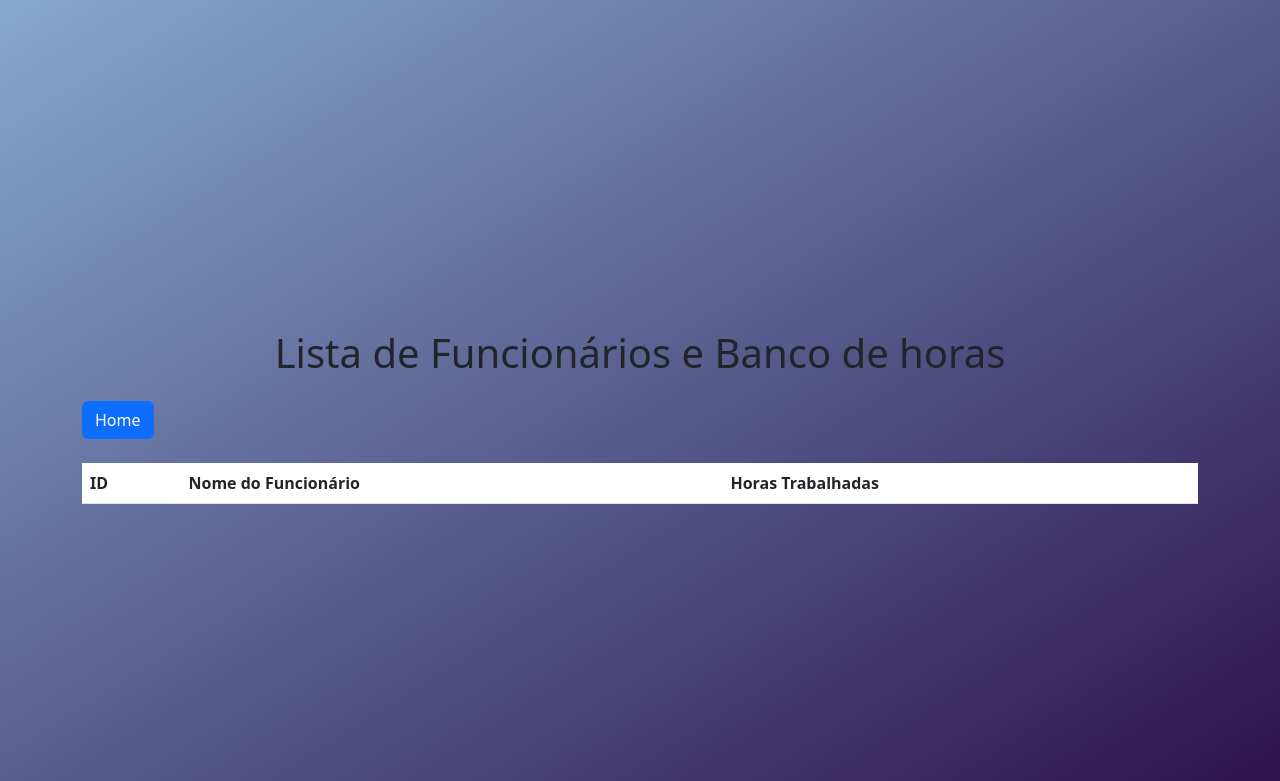
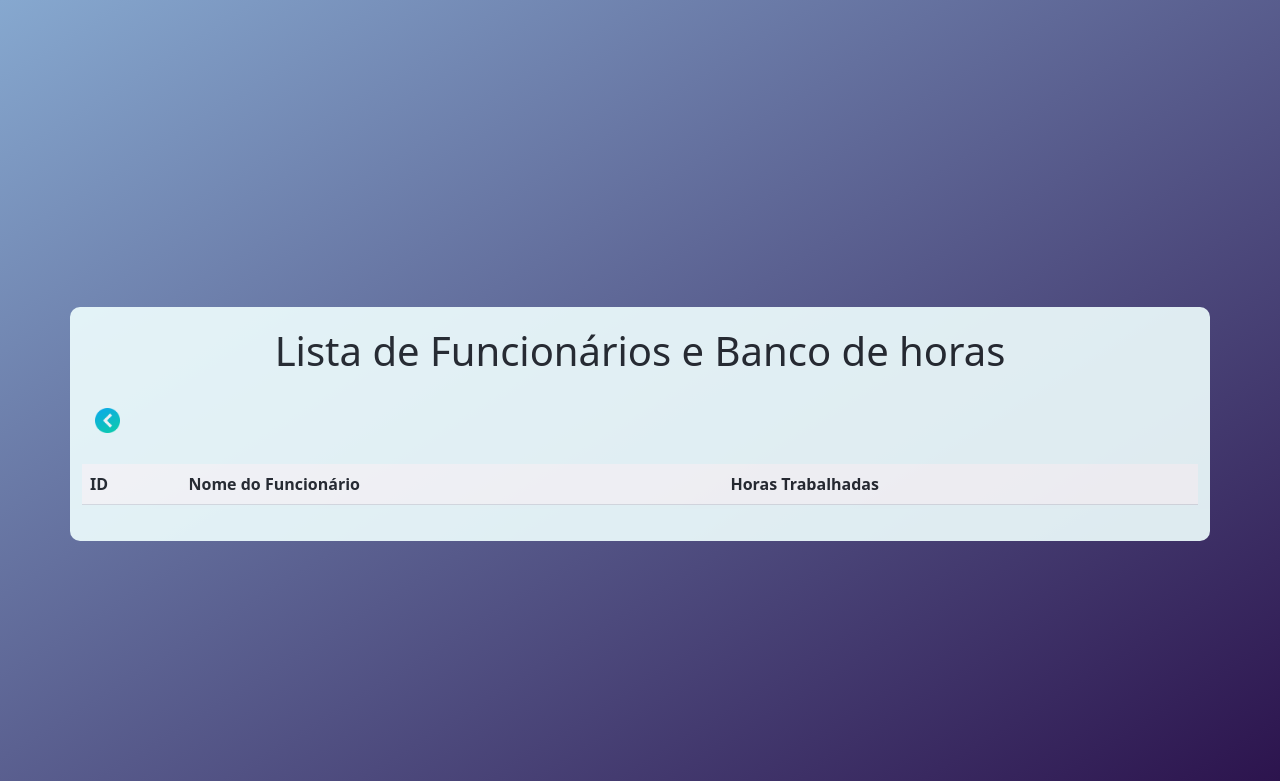
Before and after one commit to Wilwalker27/relogio_ponto, a PHP site: page /horarioTrabalhado.php in a window 1280 px wide. Shown: the top 781 px of the page. Run offline with PHP 8.4, Linux system fonts and the light colour scheme; data that the repository does not hold is empty.

Commit message:
ajustando botões

```diff
--- a/App/Database/Connection.php
+++ b/App/Database/Connection.php
@@ -3,7 +3,7 @@ class Connection
 {
     private $DSN = 'mysql:host=localhost;dbname=time_clock'; // nome da database do mysql
     private string $user = 'root'; // nome de usário para acesso ao banco de dados
-    private string $password = 'root'; // senha de usário para acesso ao banco de dados
+    private string $password = ''; // senha de usário para acesso ao banco de dados
 
     public function connect(){
         try {
--- a/criarFuncionario.php
+++ b/criarFuncionario.php
@@ -19,7 +19,7 @@
     <div class="container mt-5">
         <h1 class="text-center">Cadastrar novo funcionário</h1>
         <div class="mt-4">
-            <a href="index.php" class="btn btn-primary">Home</a>
+
         </div>
         <div class="row justify-content-center mt-4">
             <div class="col-md-6">
@@ -28,6 +28,7 @@
                         <label for="nomeFuncionario" class="form-label">Nome do Funcionário</label>
                         <input type="text" name="nome_funcionario" class="form-control" id="nomeFuncionario" required>
                     </div>
+                    <a href="index.php" class="btn btn-primary">Retornar</a>
                     <button type="submit" class="btn btn-primary">Registrar</button>
                 </form>
                 <?php
--- a/css/style.css
+++ b/css/style.css
@@ -11,3 +11,48 @@ body {
     align-items: center;
 
 }
+.btn img {width: auto;
+    height: auto;
+    max-width: 25px;
+    max-height: 25px;
+
+}
+
+
+.container {
+    padding: 20px;
+    max-width: 400px;
+    background-color: azure;
+    opacity: 0.9;
+    border-radius: 10px;
+    box-shadow: 0px 0px 10px rgba(0,0,0,0,0.1);
+}
+
+.form-group {
+    margin-bottom: 15px;
+}
+.form-group label {
+
+    font-weight: bold;
+}
+
+.form-group input,
+.form-group select {
+
+    width: 100%;
+    padding: 10px;
+    border: 1px solid #ccc;
+    border-radius: 5px;
+}
+
+.form-group input[type="submit"] {
+    background-color: #2B124C;
+    color: rgb(255, 255, 255);
+    border: none;
+    cursor: pointer;
+}
+
+button:hover {
+
+    background-color: #009588;
+}
--- a/horarioTrabalhado.php
+++ b/horarioTrabalhado.php
@@ -13,6 +13,7 @@
     <meta charset="UTF-8">
     <meta name="viewport" content="width=device-width, initial-scale=1.0">
     <link rel="stylesheet" href="./css/style.css">
+    <link rel="icon" href="./imagens/icone_configs.png" type="image/png">
     <title>Lista de Funcionários</title>
     <link rel="stylesheet" href="https://cdn.jsdelivr.net/npm/bootstrap@5.3.0/dist/css/bootstrap.min.css">
 </head>
@@ -20,7 +21,9 @@
     <div class="container mt-5">
         <h1 class="text-center">Lista de Funcionários e Banco de horas</h1>
         <div class="mt-4">
-            <a href="index.php" class="btn btn-primary">Home</a>
+        <a href="index.php" class="btn">
+        <img src=".\imagens\botao-voltar.png" alt="Home">
+        </a>
         </div>
         <table class="table mt-4">
             <thead>
```
Also changed, not shown: index.php (+5 -4 lines), imagens/botao-voltar.png (added).
